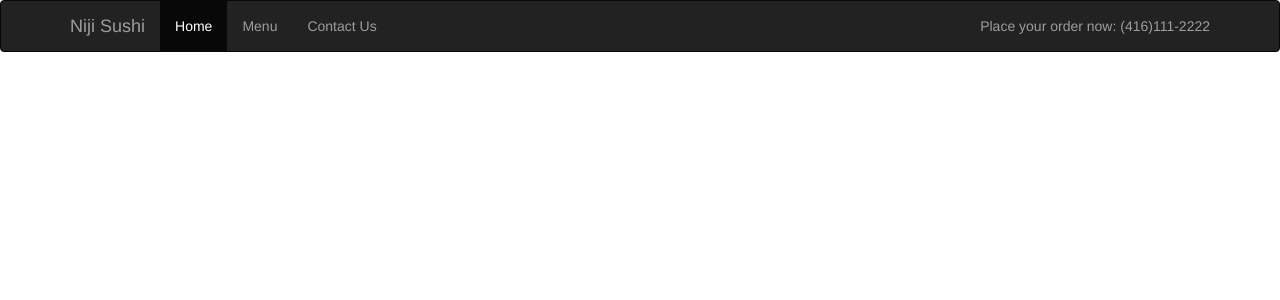
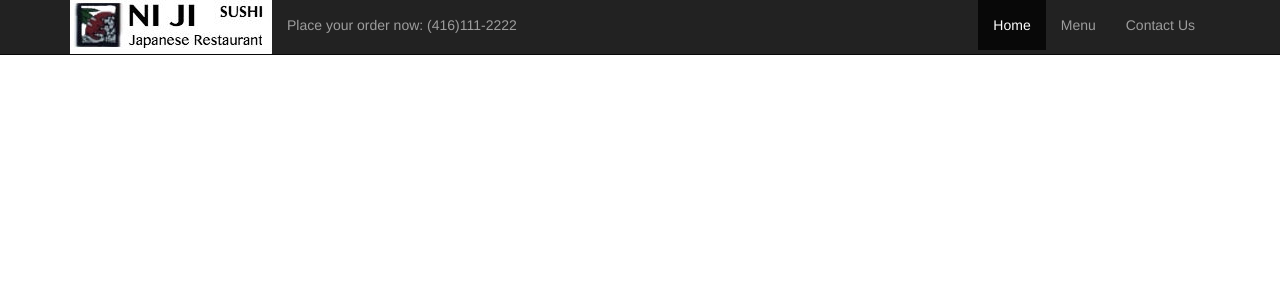
Before and after one commit to sue26/NIJI, a Flask app: template templates/layout.html in a window 1280 px wide. Shown: the top 300 px of the page. Run offline with Flask 2, Linux system fonts and the light colour scheme; the template is opened without the code that fills it, so the values that code supplies are empty; some libraries are stand-ins or nearby versions.

Commit message:
Updated logo signs and favicon

```diff
--- a/templates/includes/_navbar.html
+++ b/templates/includes/_navbar.html
@@ -1,4 +1,4 @@
-<nav class="navbar navbar-inverse">
+<nav class="navbar navbar-inverse navbar-fixed-top">
   <div class="container">
     <!-- Brand and toggle get grouped for better mobile display -->
     <div class="navbar-header">
@@ -8,18 +8,18 @@
         <span class="icon-bar"></span>
         <span class="icon-bar"></span>
       </button>
-      <a class="navbar-brand" href="#">Niji Sushi</a>
+      <img src="{{url_for('static', filename='logo.jpg')}}">
+      <p class="navbar-text navbar-right">Place your order now: (416)111-2222</p>
     </div>
 
 
     <!-- Collect the nav links, forms, and other content for toggling -->
-    <div class="collapse navbar-collapse" id="myNavCollapse">
+    <div class="collapse navbar-collapse navbar-right" id="myNavCollapse">
       <ul class="nav navbar-nav">
         <li class="active"><a href="#">Home <span class="sr-only">(current)</span></a></li>
         <li><a href="#">Menu</a></li>
         <li><a href="#">Contact Us</a></li>
       </ul>
-      <p class="navbar-text navbar-right">Place your order now: (416)111-2222</p>
     </div><!-- /.navbar-collapse -->
   </div><!-- /.container-fluid -->
 </nav>
--- a/templates/layout.html
+++ b/templates/layout.html
@@ -8,7 +8,11 @@
 	<meta name="viewport" content="width=device-width, initial-scale=1.0">
 	<!-- Bootstrap CSS v.3.7.7-->
     <link rel="stylesheet" href="https://maxcdn.bootstrapcdn.com/bootstrap/3.3.7/css/bootstrap.min.css">
-
+    <link rel="stylesheet" href="/static/style.css">
+    <link rel="shortcut icon" href="{{ url_for('static', filename='favicon.ico') }}">
+   <!--  <link href="{{ url_for('static', filename='css/style.scss.css') }}"
+      rel="stylesheet" type="text/css">
+ -->
 	<title>Niji Sushi</title>
 </head>
 <body>
```
Also changed, not shown: static/favicon.ico (added), static/logo.jpg (added).
